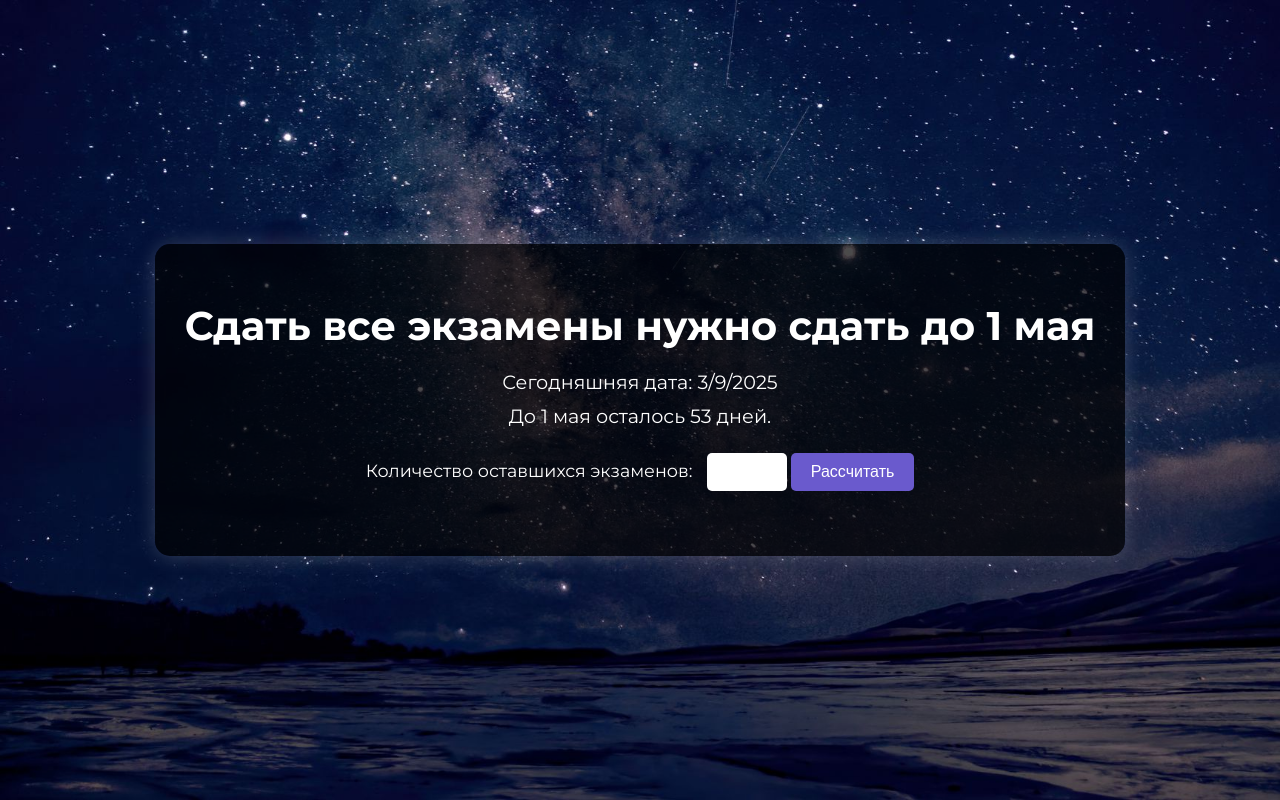
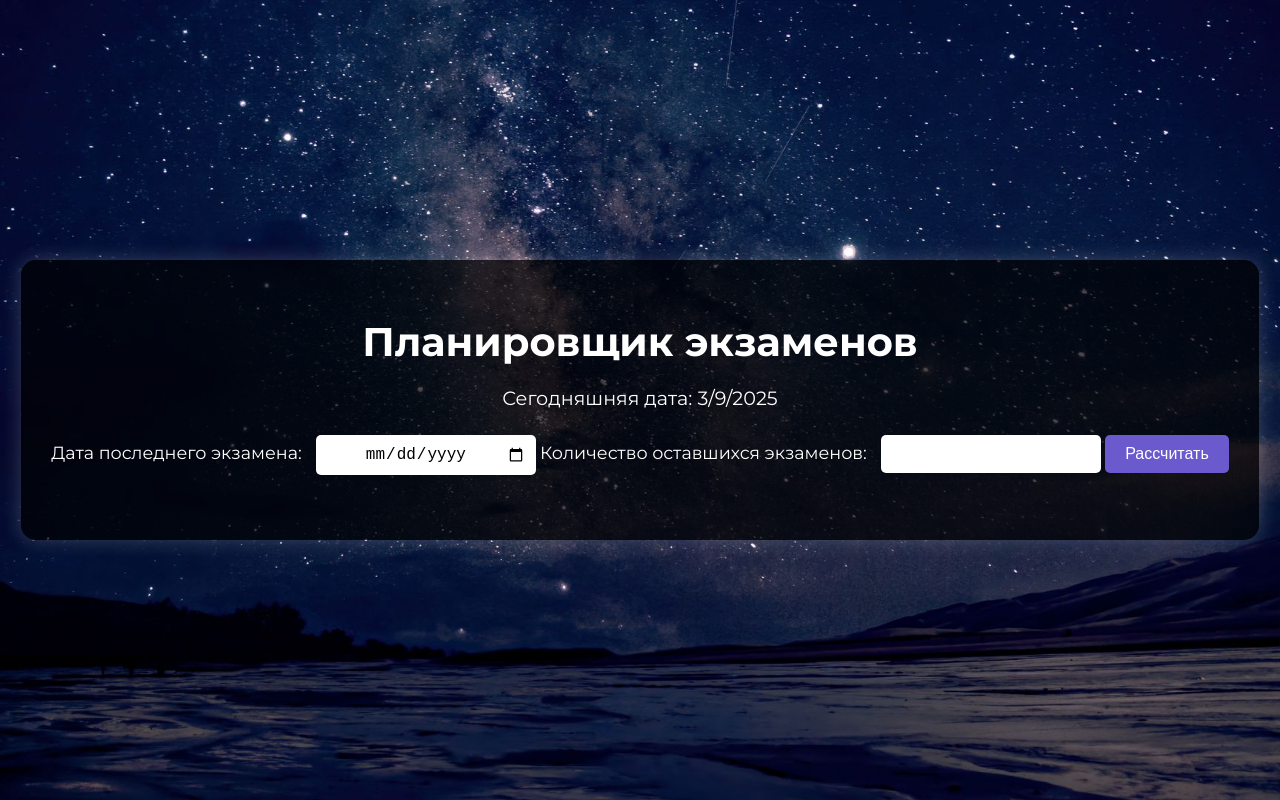
Before and after one commit to Space-manz/Alexandra-s_exams, a plain HTML site: page index.html in a window 1280 px wide. Drawn offline with Linux system fonts and the light colour scheme.

Commit message:
Add files via upload

```diff
--- a/index.html
+++ b/index.html
@@ -3,18 +3,21 @@
 <head>
     <meta charset="UTF-8">
     <meta name="viewport" content="width=device-width, initial-scale=1.0">
-    <title>Экзамены до 1 мая</title>
+    <title>Планировщик экзаменов</title>
     <link rel="stylesheet" href="style.css">
     <link href="https://fonts.googleapis.com/css2?family=Montserrat:wght@400;700&display=swap" rel="stylesheet">
 </head>
 <body>
     <div class="container">
-        <h1>Сдать все экзамены нужно сдать до 1 мая</h1>
+        <h1>Планировщик экзаменов</h1>
         <p id="todayDate"></p>
-        <p id="daysLeft"></p>
+
+        <label for="examDate">Дата последнего экзамена:</label>
+        <input type="date" id="examDate" required>
 
         <label for="examsLeft">Количество оставшихся экзаменов:</label>
-        <input type="number" id="examsLeft" min="1">
+        <input type="number" id="examsLeft" min="1" required>
+
         <button onclick="calculate()">Рассчитать</button>
 
         <p id="result"></p>
--- a/style.css
+++ b/style.css
@@ -41,7 +41,7 @@ input {
     margin: 15px 0;
     border: none;
     border-radius: 5px;
-    width: 60px;
+    width: 200px;
     text-align: center;
 }
 
```
